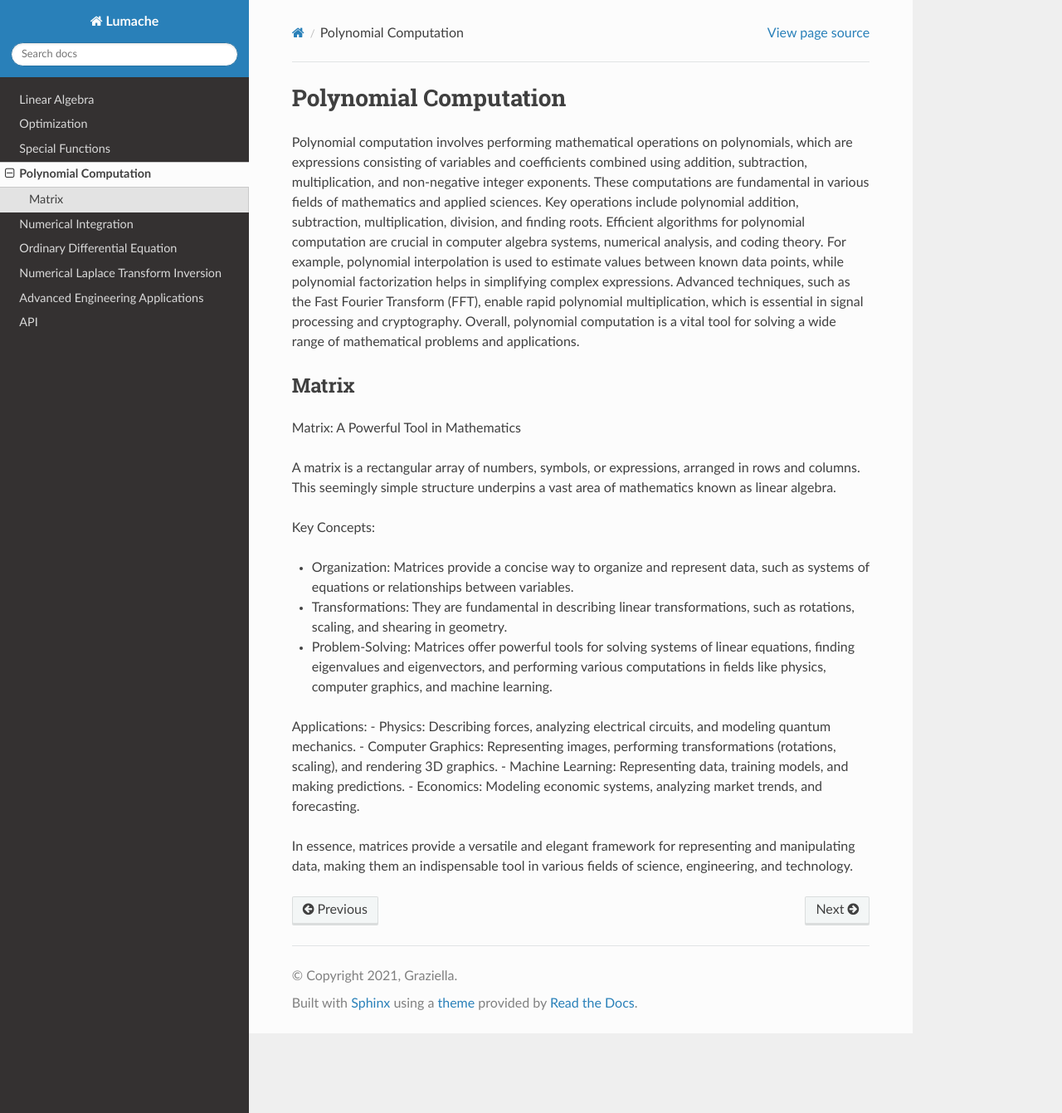
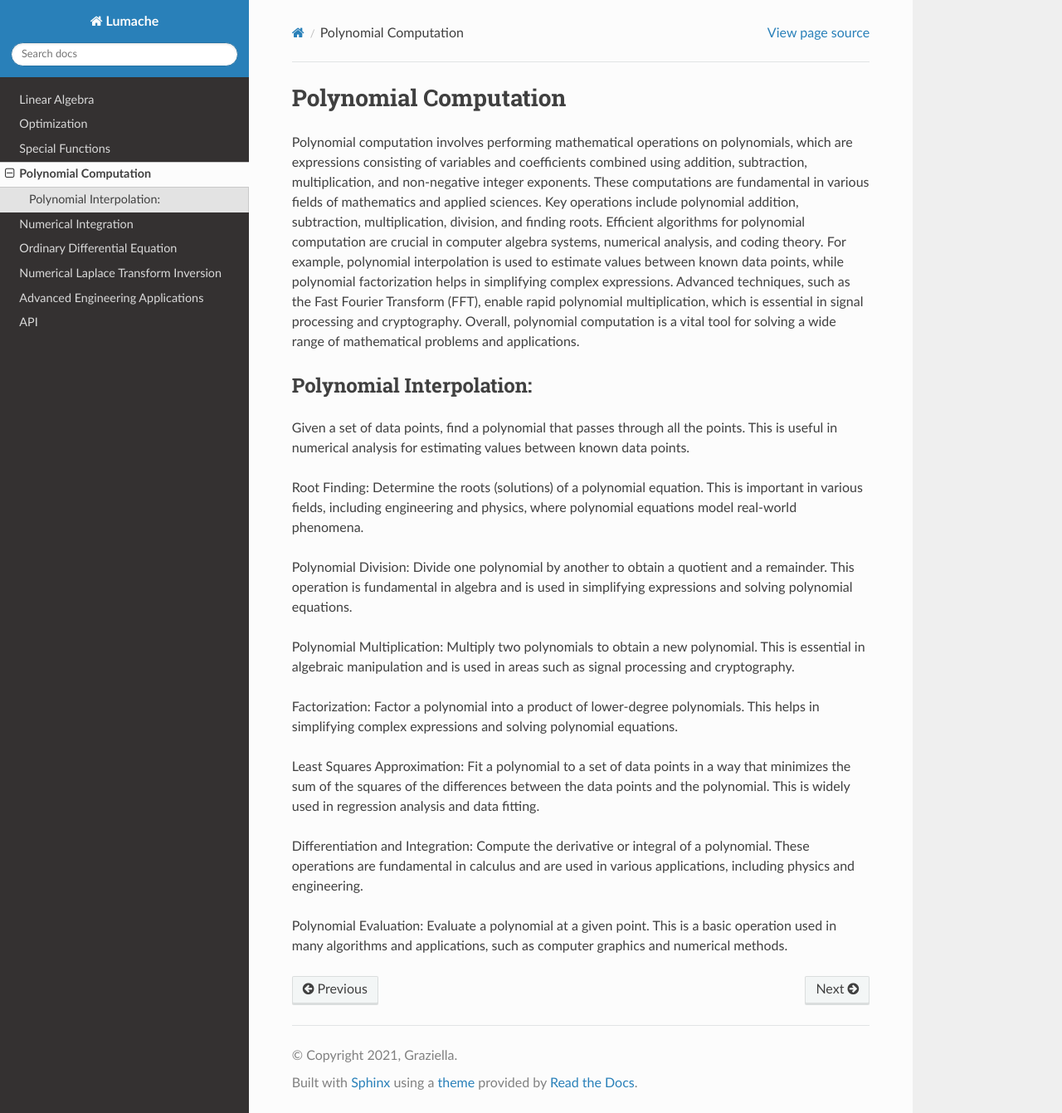
Before and after one commit to cyphercrescent/sepalsolver-doc, a Sphinx documentation site: the page built from docs/source/Polynomial_Computation.rst, in a window 1280 px wide and 1341 px high. Shown: the whole window at 83% size. Built offline with Sphinx 7.4.7 and the Read the Docs theme 3.1.0, drawn with Linux system fonts in a browser that asks for light colours.

Commit message:
Update Polynomial_Computation.rst

```diff
--- a/docs/source/Polynomial_Computation.rst
+++ b/docs/source/Polynomial_Computation.rst
@@ -5,24 +5,22 @@
 
 
 
-Matrix
+Polynomial Interpolation:
 ------
-
-Matrix: A Powerful Tool in Mathematics
-
-A matrix is a rectangular array of numbers, symbols, or expressions, arranged in rows and columns. This seemingly simple structure underpins a vast area of mathematics known as linear algebra.
-
-Key Concepts:
-
-- Organization: Matrices provide a concise way to organize and represent data, such as systems of equations or relationships between variables.
-- Transformations: They are fundamental in describing linear transformations, such as rotations, scaling, and shearing in geometry.
-- Problem-Solving: Matrices offer powerful tools for solving systems of linear equations, finding eigenvalues and eigenvectors, and performing various computations in fields like physics, computer graphics, and machine learning.
+Given a set of data points, find a polynomial that passes through all the points. This is useful in numerical analysis for estimating values between known data points.
 
 
-Applications:
-- Physics: Describing forces, analyzing electrical circuits, and modeling quantum mechanics.
-- Computer Graphics: Representing images, performing transformations (rotations, scaling), and rendering 3D graphics.
-- Machine Learning: Representing data, training models, and making predictions.
-- Economics: Modeling economic systems, analyzing market trends, and forecasting.
 
-In essence, matrices provide a versatile and elegant framework for representing and manipulating data, making them an indispensable tool in various fields of science, engineering, and technology.
+Root Finding: Determine the roots (solutions) of a polynomial equation. This is important in various fields, including engineering and physics, where polynomial equations model real-world phenomena.
+
+Polynomial Division: Divide one polynomial by another to obtain a quotient and a remainder. This operation is fundamental in algebra and is used in simplifying expressions and solving polynomial equations.
+
+Polynomial Multiplication: Multiply two polynomials to obtain a new polynomial. This is essential in algebraic manipulation and is used in areas such as signal processing and cryptography.
+
+Factorization: Factor a polynomial into a product of lower-degree polynomials. This helps in simplifying complex expressions and solving polynomial equations.
+
+Least Squares Approximation: Fit a polynomial to a set of data points in a way that minimizes the sum of the squares of the differences between the data points and the polynomial. This is widely used in regression analysis and data fitting.
+
+Differentiation and Integration: Compute the derivative or integral of a polynomial. These operations are fundamental in calculus and are used in various applications, including physics and engineering.
+
+Polynomial Evaluation: Evaluate a polynomial at a given point. This is a basic operation used in many algorithms and applications, such as computer graphics and numerical methods.
```
